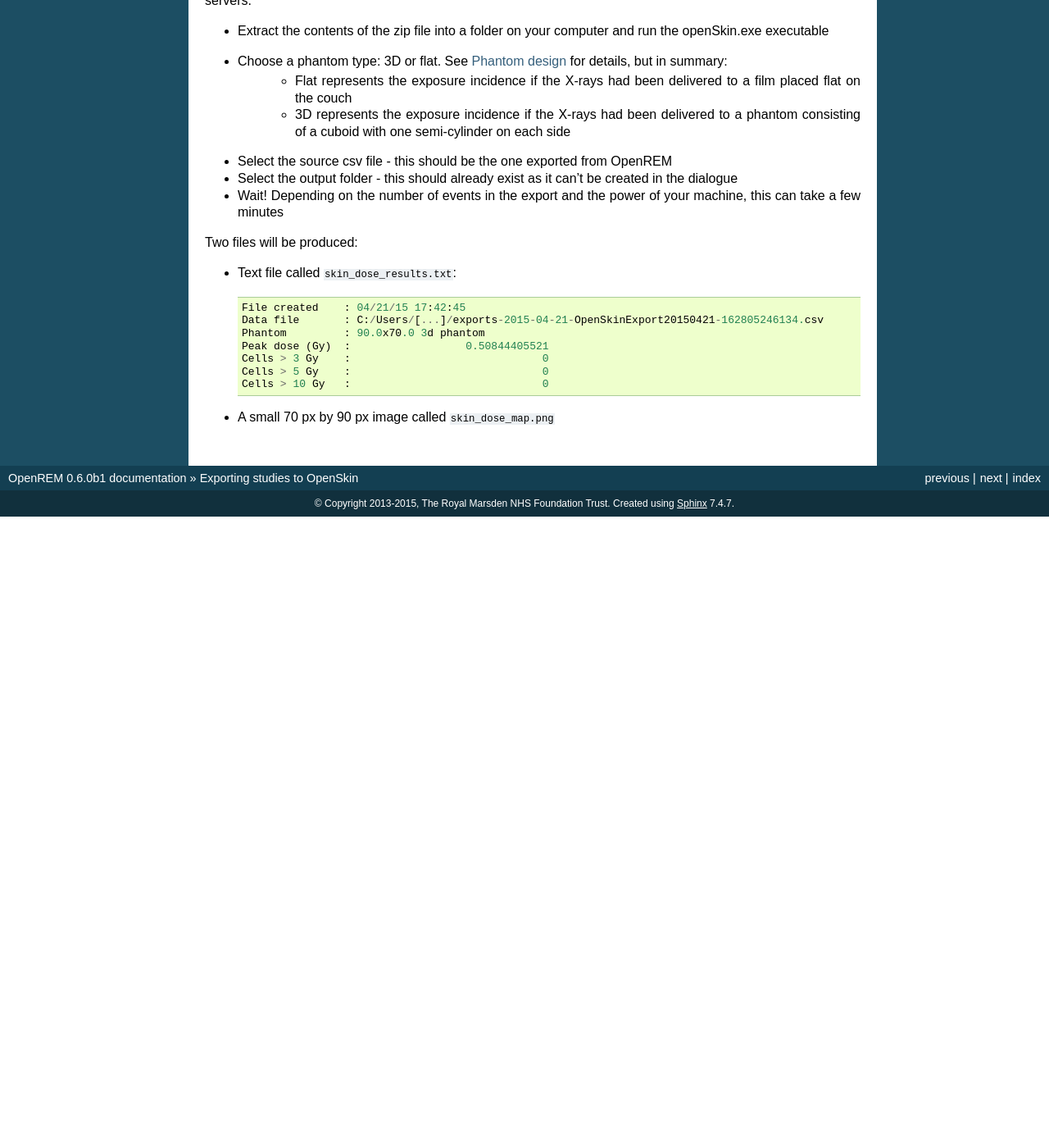
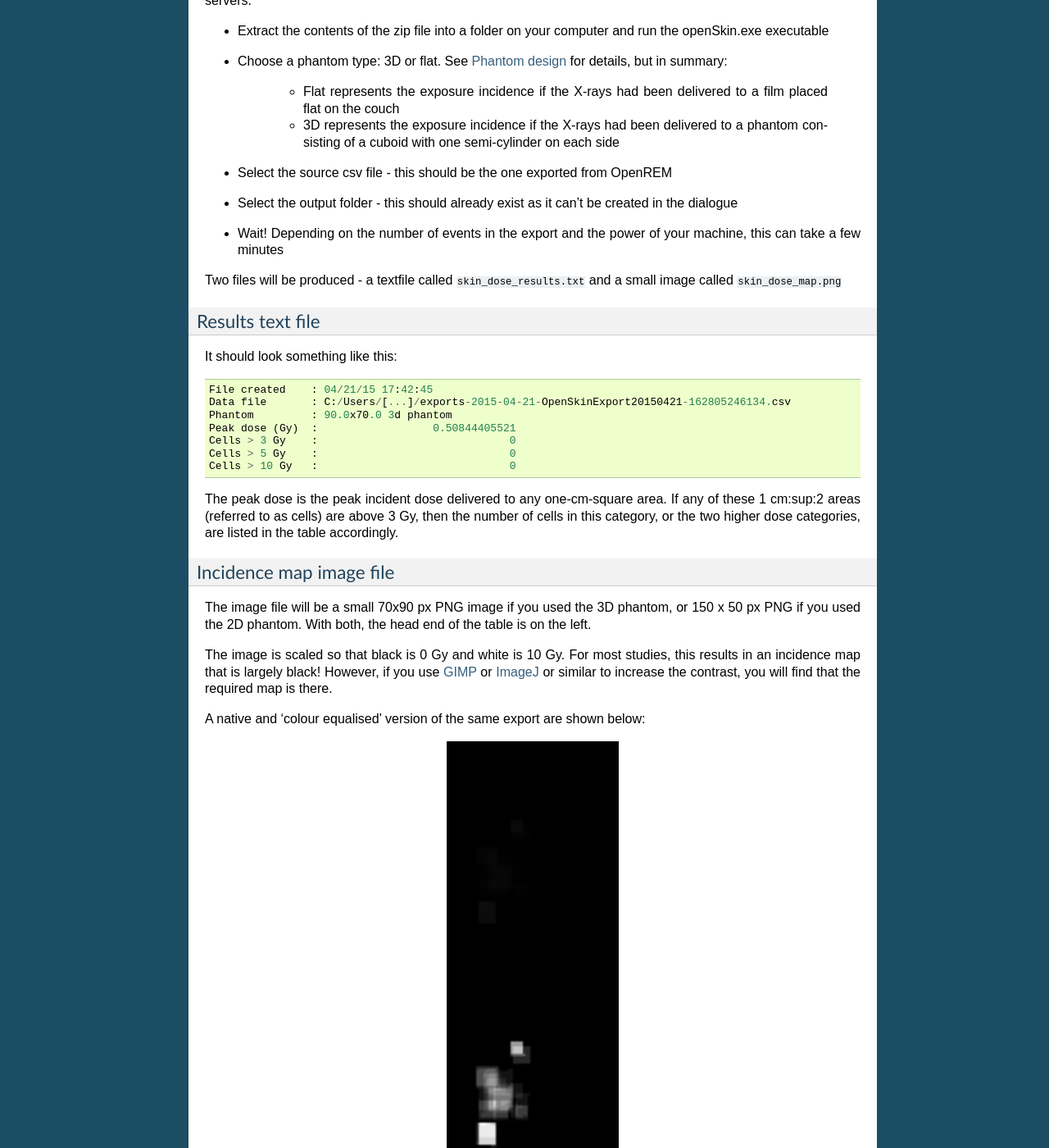
Before and after one commit to ckswilliams/modOpenREM, a Sphinx documentation site: the page built from docs/openskin.rst, in a window 1280 px wide and 1400 px high, scrolled down 486 px. Shown: the whole window at 82% size. Built offline with Sphinx 7.4.7, drawn with Linux system fonts in a browser that asks for light colours; before the commit the page ends 1116 px from its top, so only the background shows below that; some of the changed text lies outside the part shown.

Commit message:
Added text to the text file example, added start of image map section. Refs #210

```diff
--- a/docs/openskin.rst
+++ b/docs/openskin.rst
@@ -28,16 +28,21 @@ work on Windows. When OpenSkin is built into OpenREM, it will work on both Linux
 
 * Extract the contents of the zip file into a folder on your computer and run the openSkin.exe executable
 * Choose a phantom type: 3D or flat. See `Phantom design`_ for details, but in summary:
+
     * Flat represents the exposure incidence if the X-rays had been delivered to a film placed flat on the couch
     * 3D represents the exposure incidence if the X-rays had been delivered to a phantom consisting of a cuboid with
       one semi-cylinder on each side
+
 * Select the source csv file - this should be the one exported from OpenREM
 * Select the output folder - this should already exist as it can't be created in the dialogue
 * Wait! Depending on the number of events in the export and the power of your machine, this can take a few minutes
 
-Two files will be produced:
+Two files will be produced - a textfile called ``skin_dose_results.txt`` and a small image called ``skin_dose_map.png``
 
-* Text file called ``skin_dose_results.txt``::
+Results text file
+=================
+
+It should look something like this::
 
     File created    : 04/21/15 17:42:45
     Data file       : C:/Users/[...]/exports-2015-04-21-OpenSkinExport20150421-162805246134.csv
@@ -47,7 +52,32 @@ Two files will be produced:
     Cells > 5 Gy    :                              0
     Cells > 10 Gy   :                              0
 
-* A small 70 px by 90 px image called ``skin_dose_map.png``
+The peak dose is the peak incident dose delivered to any one-cm-square area. If any of these 1 cm\ :sup:2 areas
+(referred to as cells) are above 3 Gy, then the number of cells in this category, or the two higher dose categories,
+are listed in the table accordingly.
+
+Incidence map image file
+========================
+
+The image file will be a small 70x90 px PNG image if you used the 3D phantom, or 150 x 50 px PNG if you used the 2D phantom.
+With both, the head end of the table is on the left.
+
+The image is scaled so that black is 0 Gy and white is 10 Gy. For most studies, this results in an incidence map that is
+largely black! However, if you use `GIMP`_ or `ImageJ`_ or similar to increase the contrast, you will find that the
+required map is there.
+
+A native and 'colour equalised' version of the same export are shown below:
+
+.. image:: img/skin_dose_map.png
+    :width: 210px
+    :align: center
+    :alt: OpenSkin incidence map, unscaled
+
+.. image:: img/skin_dose_map_scaled.png
+    :width: 210px
+    :align: center
+    :alt: OpenSkin incidence map, scaled
+
 
 
 
@@ -56,3 +86,5 @@ Two files will be produced:
 
 
 .. _`Phantom design`: https://bitbucket.org/jacole/openskin/wiki/Phantom%20design
+.. _`GIMP`: http://www.gimp.org/
+.. _ImageJ: http://imagej.nih.gov/ij/download.html
```
Also changed, not shown: docs/img/skin_dose_map.png (added), docs/img/skin_dose_map_scaled.png (added).
